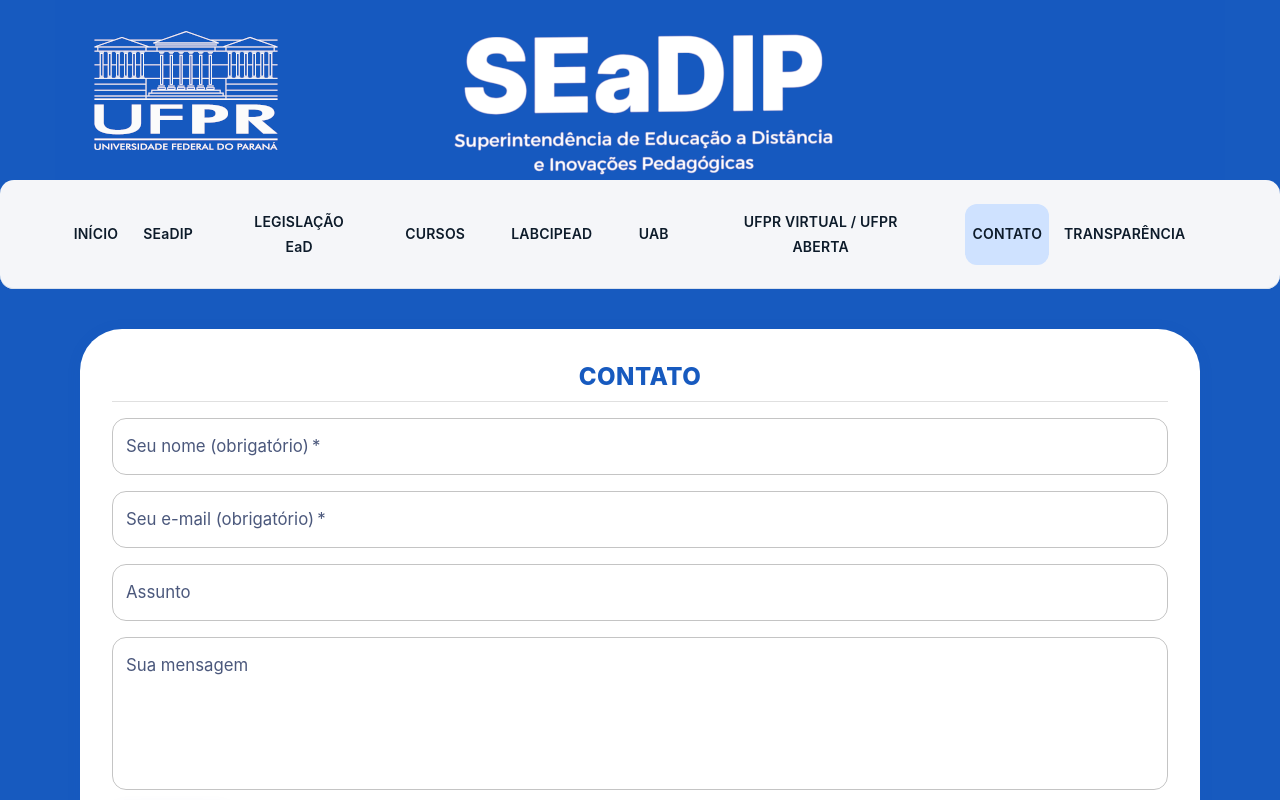
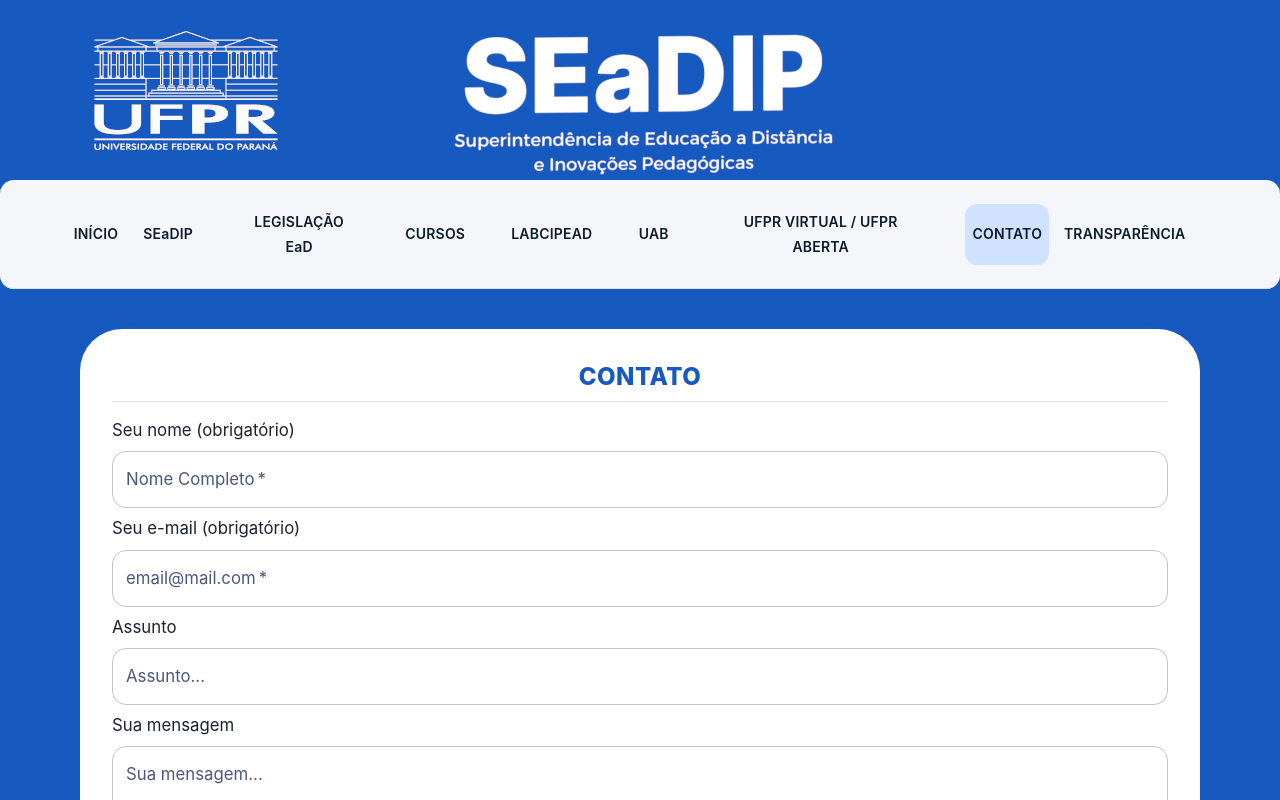
Before and after one commit to Starbiel/IHCPrototipos, a React (Vite) app: page /contato in a window 1280 px wide. Shown: the top 800 px of the page. Built offline with nearby package versions, Linux system fonts and the light colour scheme; some icons are missing.

Commit message:
contato page

```diff
--- a/src/pages/contato.jsx
+++ b/src/pages/contato.jsx
@@ -59,9 +59,12 @@
         </Typography>
         <Divider sx={{ mb: 2 }} />
         <Box component="form" onSubmit={handleSubmit} autoComplete="off">
-          <Stack spacing={2}>
+          <Stack spacing={1}>
+            <Typography variant="body1" color="text.primary" sx={{ alignSelf: "flex-start" }}>
+              Seu nome (obrigatório)
+            </Typography>
             <TextField
-              label="Seu nome (obrigatório)"
+              label="Nome Completo"
               name="nome"
               value={form.nome}
               onChange={handleChange}
@@ -69,8 +72,11 @@
               fullWidth
               variant="outlined"
             />
+            <Typography variant="body1" color="text.primary" sx={{ alignSelf: "flex-start" }}>
+              Seu e-mail (obrigatório)
+            </Typography>
             <TextField
-              label="Seu e-mail (obrigatório)"
+              label="email@mail.com"
               name="email"
               value={form.email}
               onChange={handleChange}
@@ -79,16 +85,22 @@
               variant="outlined"
               type="email"
             />
+            <Typography variant="body1" color="text.primary" sx={{ alignSelf: "flex-start" }}>
+              Assunto
+            </Typography>
             <TextField
-              label="Assunto"
+              label="Assunto..."
               name="assunto"
               value={form.assunto}
               onChange={handleChange}
               fullWidth
               variant="outlined"
             />
+            <Typography variant="body1" color="text.primary" sx={{ alignSelf: "flex-start" }}>
+              Sua mensagem
+            </Typography>
             <TextField
-              label="Sua mensagem"
+              label="Sua mensagem..."
               name="mensagem"
               value={form.mensagem}
               onChange={handleChange}
@@ -98,12 +110,13 @@
               variant="outlined"
             />
             {error && <Alert severity="error">{error}</Alert>}
+            <br/>
             <Button
               type="submit"
               variant="contained"
               color="primary"
               disabled={loading}
-              sx={{ alignSelf: "flex-start", minWidth: 120, fontWeight: 700 }}
+              sx={{ alignSelf: "flex-end", minWidth: 120, fontWeight: 700 }}
             >
               {loading ? "Enviando..." : "ENVIAR"}
             </Button>
```
